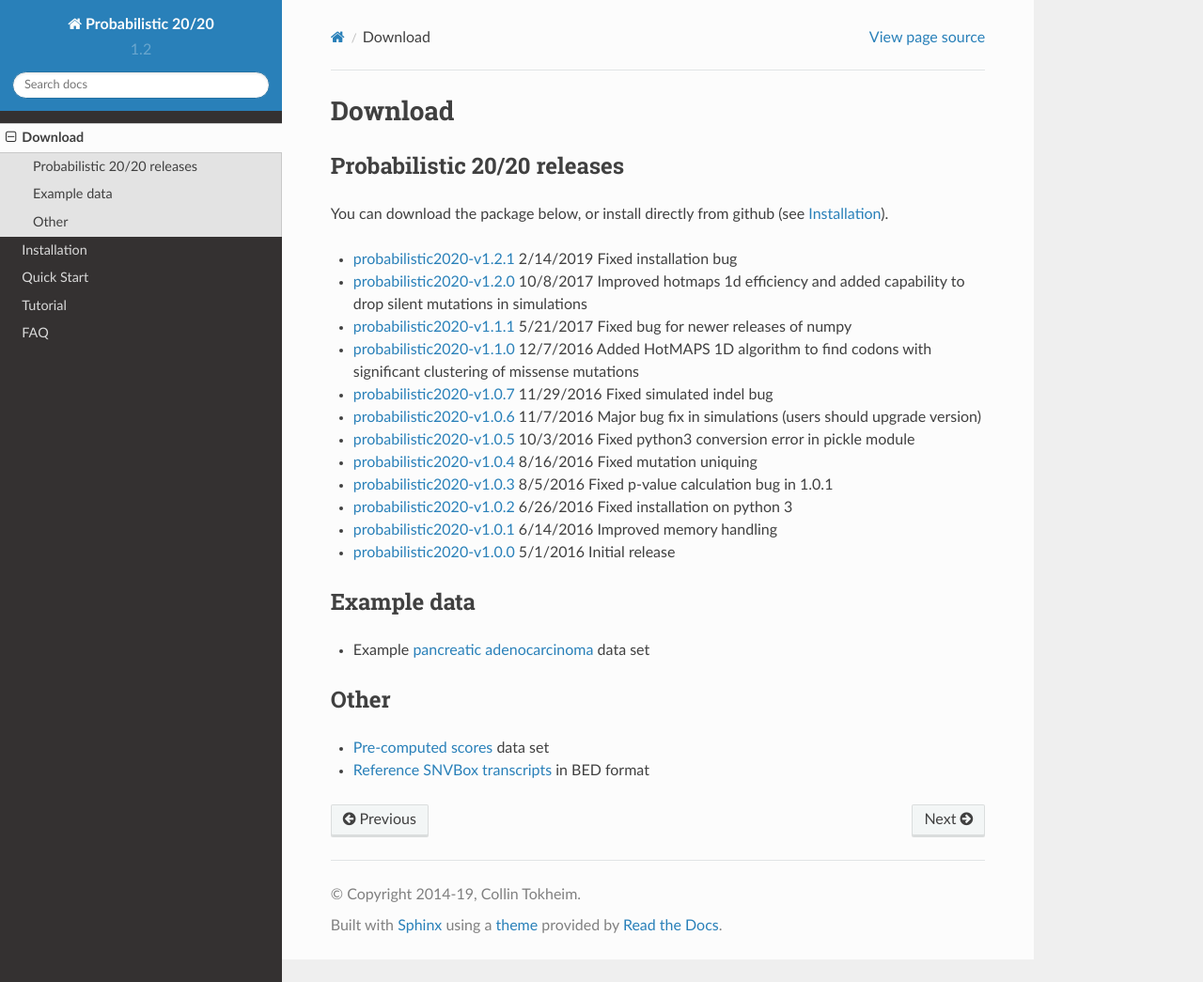
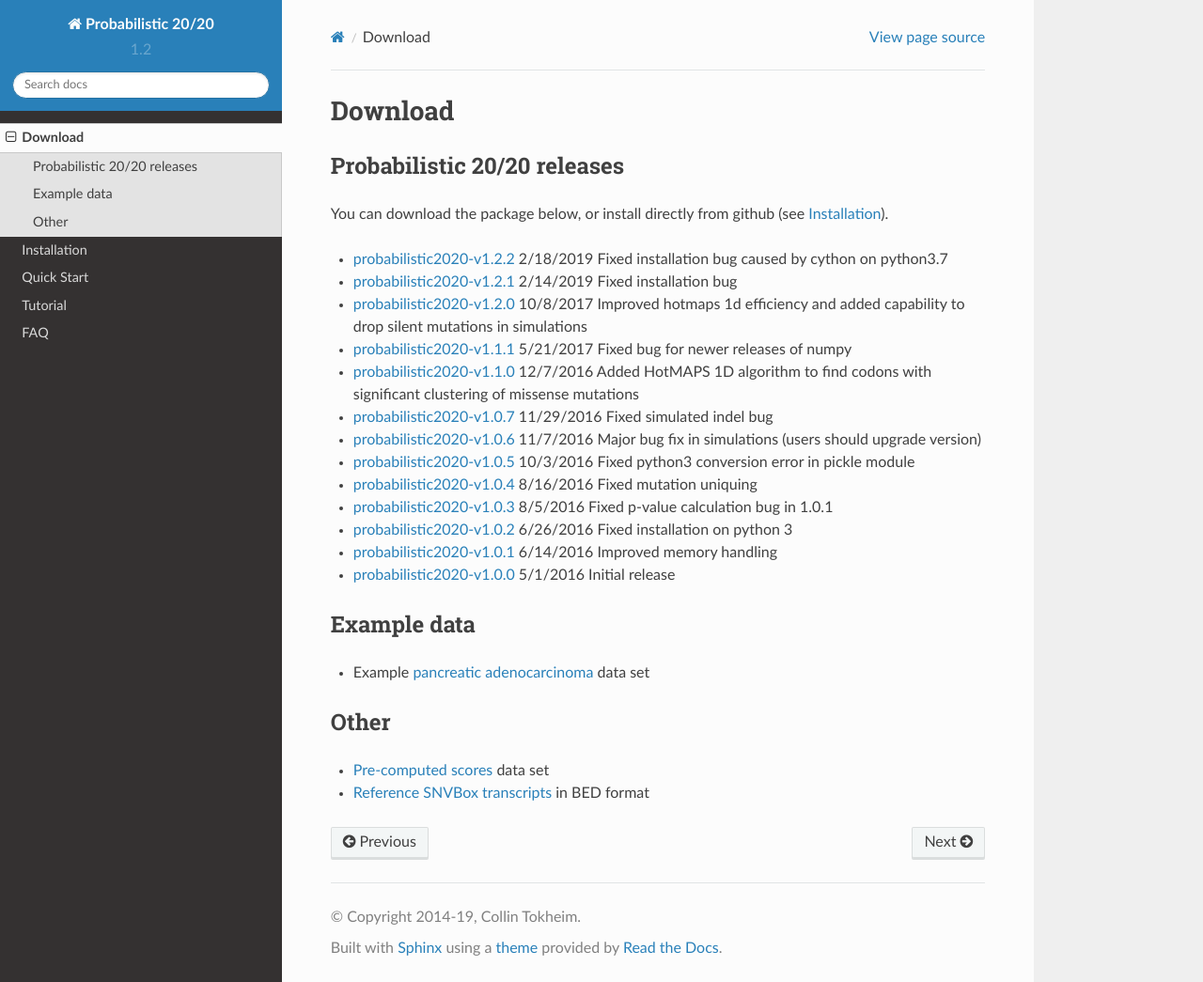
Before and after one commit to KarchinLab/probabilistic2020, a Sphinx documentation site: the page built from doc/download.rst, in a window 1280 px wide and 1045 px high. Shown: the whole window at 94% size. Built offline with Sphinx 7.4.7 and the Read the Docs theme 2.0.0, drawn with Linux system fonts in a browser that asks for light colours.

Commit message:
updated version number

```diff
--- a/doc/conf.py
+++ b/doc/conf.py
@@ -68,7 +68,7 @@
 # The short X.Y version.
 version = '1.2'
 # The full version, including alpha/beta/rc tags.
-release = '1.2.1'
+release = '1.2.2'
 
 # The language for content autogenerated by Sphinx. Refer to documentation
 # for a list of supported languages.
--- a/doc/download.rst
+++ b/doc/download.rst
@@ -6,6 +6,7 @@
 
 You can download the package below, or install directly from github (see :ref:`install-ref`).
 
+* `probabilistic2020-v1.2.2 <https://github.com/KarchinLab/probabilistic2020/archive/v1.2.2.tar.gz>`_ 2/18/2019 Fixed installation bug caused by cython on python3.7
 * `probabilistic2020-v1.2.1 <https://github.com/KarchinLab/probabilistic2020/archive/v1.2.1.tar.gz>`_ 2/14/2019 Fixed installation bug
 * `probabilistic2020-v1.2.0 <https://github.com/KarchinLab/probabilistic2020/archive/v1.2.0.tar.gz>`_ 10/8/2017 Improved hotmaps 1d efficiency and added capability to drop silent mutations in simulations
 * `probabilistic2020-v1.1.1 <https://github.com/KarchinLab/probabilistic2020/archive/v1.1.1.tar.gz>`_ 5/21/2017 Fixed bug for newer releases of numpy
--- a/prob2020/__init__.py
+++ b/prob2020/__init__.py
@@ -1 +1 @@
-__version__ = '1.2.1'
+__version__ = '1.2.2'
```
